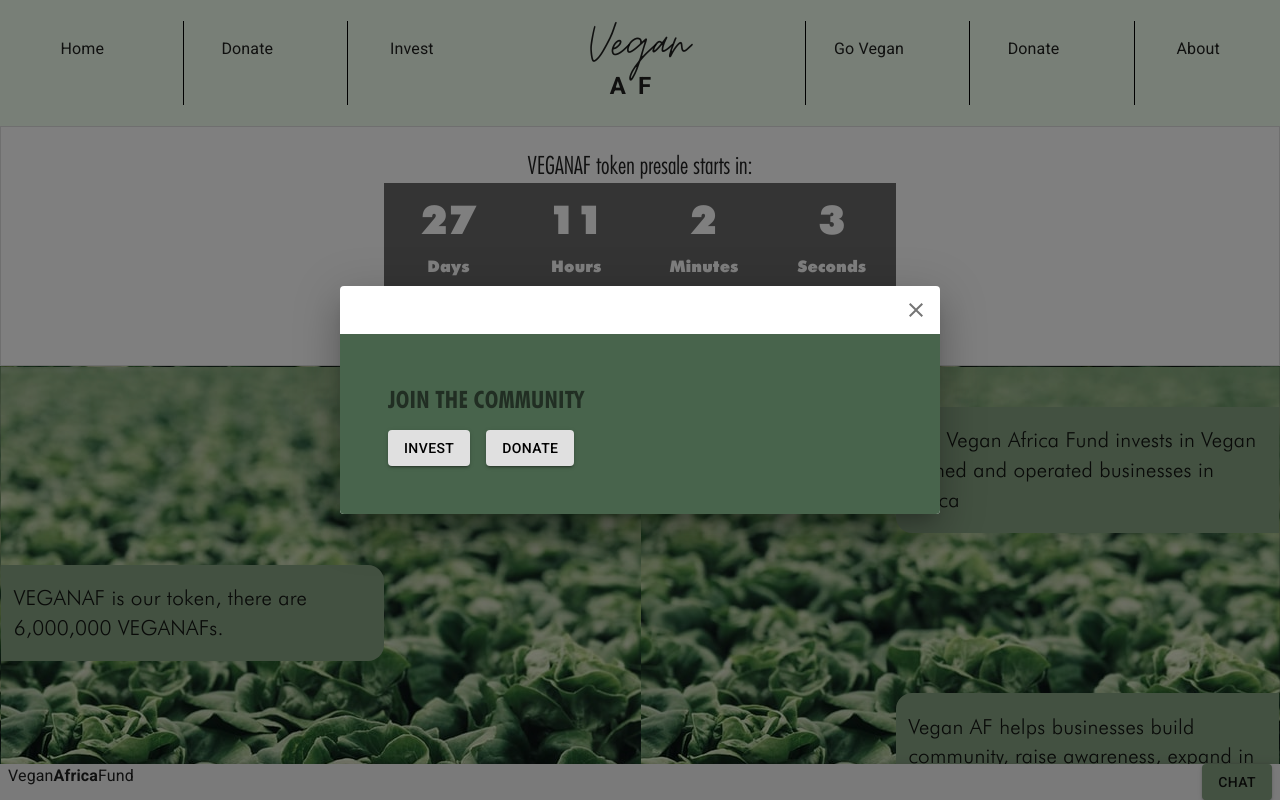
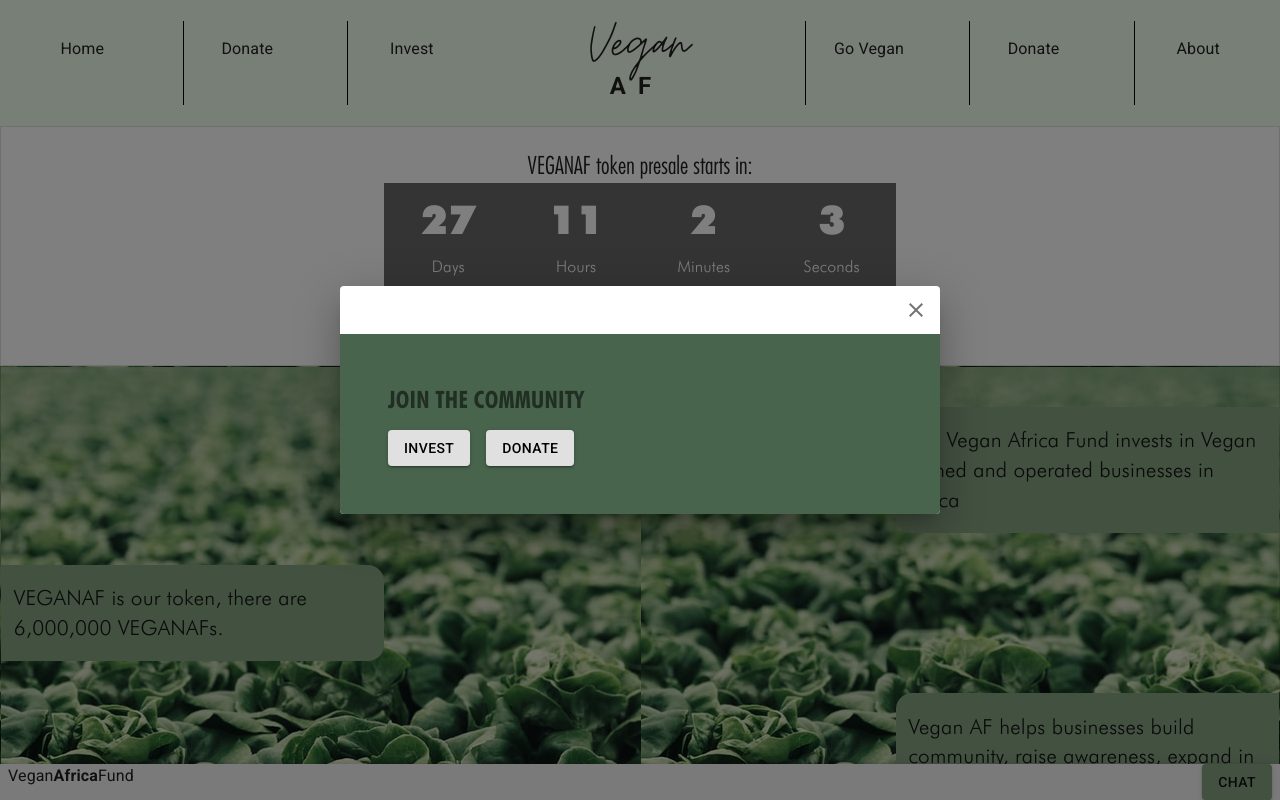
Before and after one commit to Vegan-Africa-Fund/dotorg, a Next.js app: page / in a window 1280 px wide. Shown: the top 800 px of the page. Built offline with nearby package versions, Linux system fonts and the light colour scheme; what aws-amplify would draw is missing.

Commit message:
fix styling for timer

```diff
--- a/components/Timer.js
+++ b/components/Timer.js
@@ -6,26 +6,31 @@ import Link from 'next/link'
 const useStyles = makeStyles(theme => ({
     timer: {
         justifyContent: "center",
-
         '& section': {
             width: "10%",
-            fontFamily: "FuturaExtraBlack",
             backgroundColor: "#696969",
             color: "#fff",
             '& p:first-child': {
                 margin: "0.5rem 0",
                 fontSize: "2.5rem",
+                fontFamily: "FuturaExtraBlack",
                 textAlign: "center",
+                [theme.breakpoints.down('sm')] : {
+                    fontSize: "1.5rem"
+                }
             },
             '& p:nth-child(2)': {
                 marginTop: "0.1rem",
                 fontSize: "1rem",
-                textAlign: "center"
+                textAlign: "center",
+                fontFamily: "FuturaLight"
             },
-            [theme.breakpoints.down('sm')] : {
-                width: "20%",
-                justifyContent: "space-around"
+            [theme.breakpoints.down('xs')] : {
+                width: "100%"
             }
+        },
+        [theme.breakpoints.down('xs')] : {
+            justifyContent: "flex-start"
         }
     },
 
--- a/pages/index.tsx
+++ b/pages/index.tsx
@@ -31,7 +31,10 @@ const useStyles = makeStyles(theme => ({
   },
 
   timer: {
-    padding: "1.5rem 0"
+    padding: "1.5rem 0",
+    [theme.breakpoints.down('xs')] : {
+      padding: "0.5rem 0"
+    }
   },
 
   contentText: {
```
